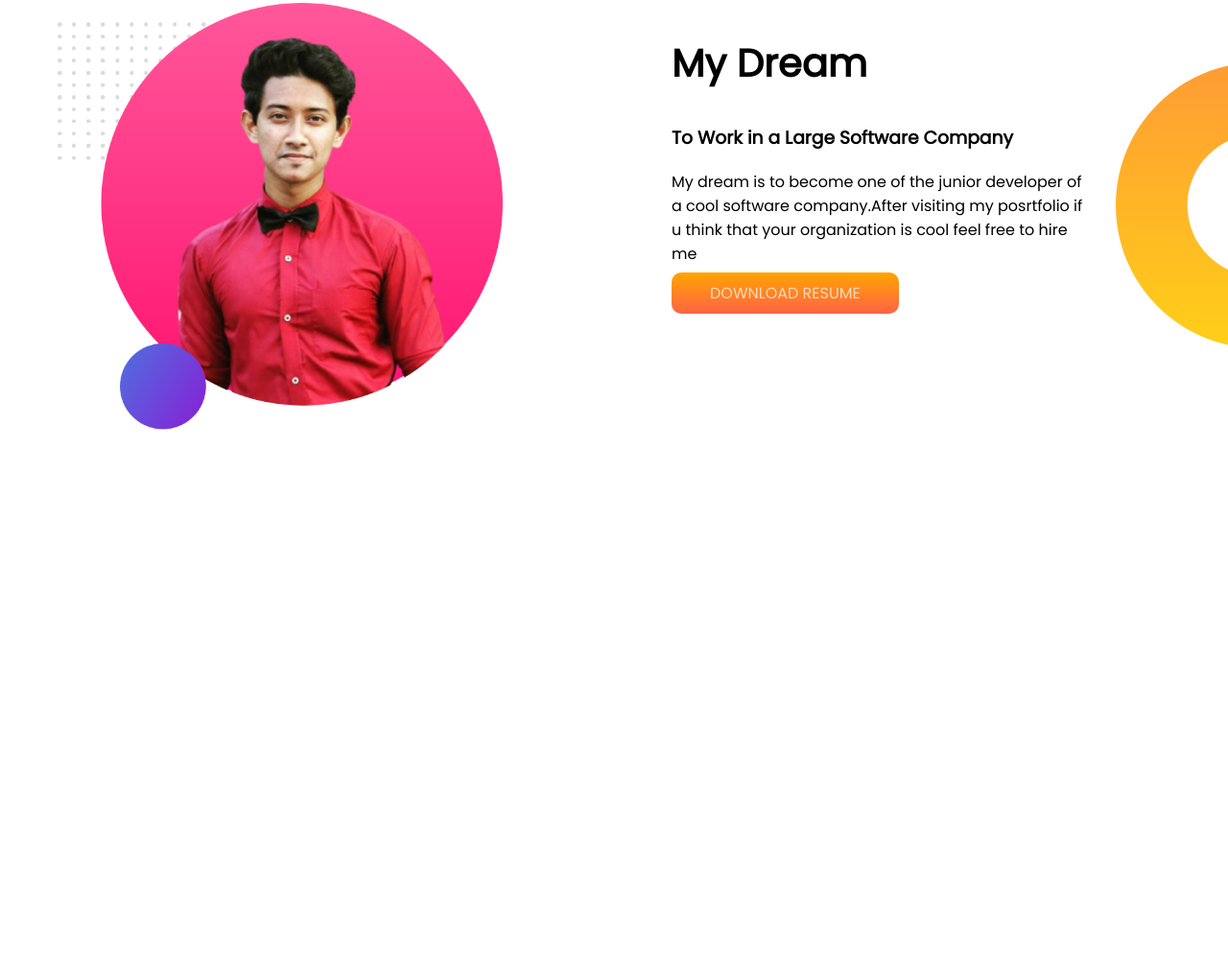
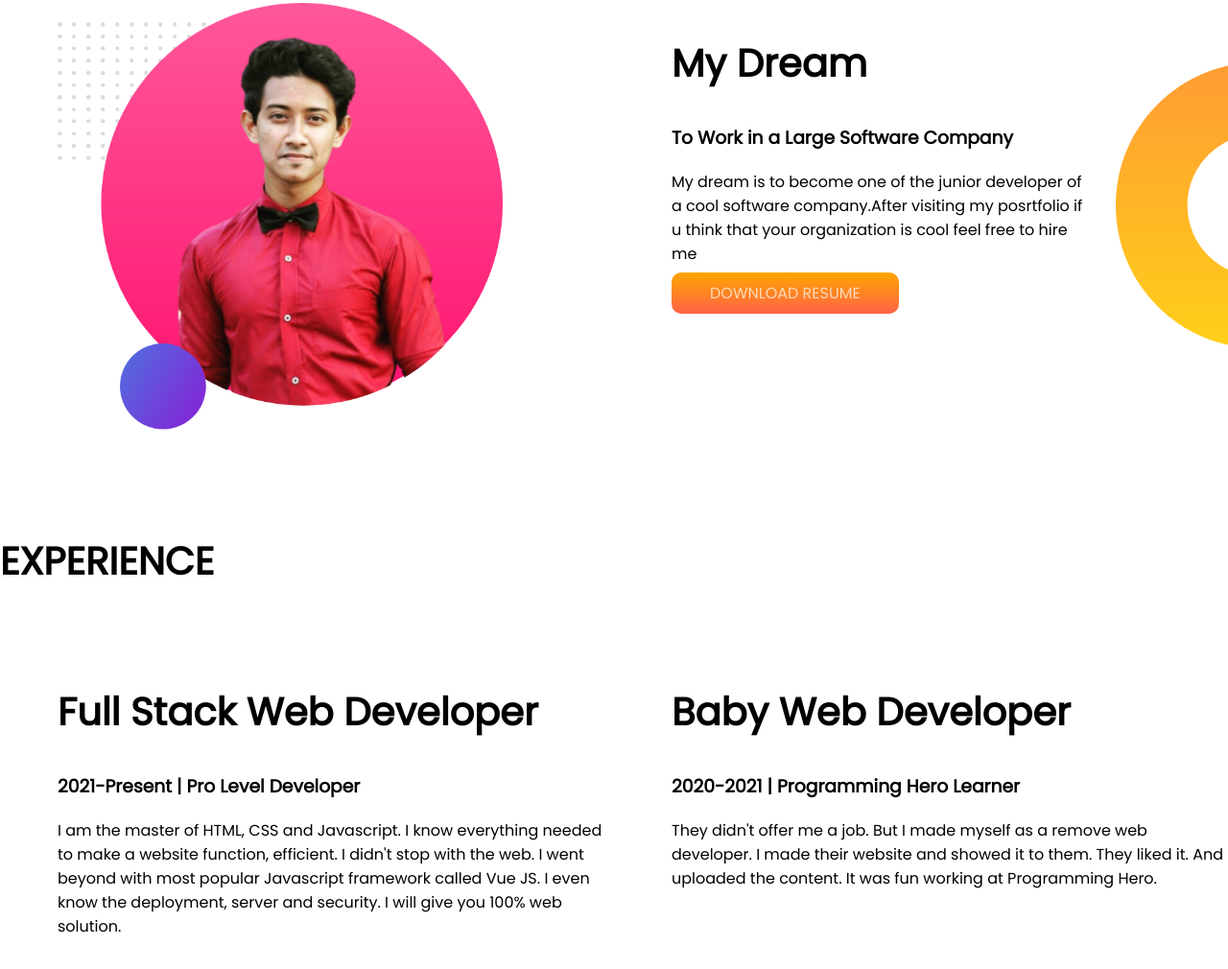
Before and after one commit to Istiak26615/developer-portfolio, a plain HTML site: page index.html in a window 1280 px wide. Shown: the part 625-1635 px from the top of the page at 96% size. Before the commit the page ends 1180 px from the top, so only its background shows below. Drawn offline with Linux system fonts and the light colour scheme.

Commit message:
abaro commit

```diff
--- a/index.html
+++ b/index.html
@@ -11,7 +11,7 @@
     <link rel="stylesheet" href="style.css">
 </head>
 <body>
-    <section class="background-image">
+    <section class="background-image flexible">
         <div class="half-width">
             <h1>Welcome To</h1>
             <h1> <span class="orange-color">Shishir</span>  Website</h1>
@@ -31,7 +31,7 @@
 
     </section>
 
-    <section class="background-img-for-2ndsection">
+    <section class="background-img-for-2ndsection flexible">
         <div class="half-width">
             <img src="images/my-bg2.png" alt="">
         </div>
@@ -44,6 +44,22 @@
         </div>
     </section>
 
+    <section class="experience-area">
+        <h1>EXPERIENCE</h1>
+        <div class="flexible">
+            <div class="half-width">
+                <H1>Full Stack Web Developer</H1>
+                <h3>2021-Present | Pro Level Developer</h3>
+                <p>I am the master of HTML, CSS and Javascript. I know everything needed to make a website function, efficient. I didn't stop with the web. I went beyond with most popular Javascript framework called Vue JS. I even know the deployment, server and security. I will give you 100% web solution.</p>
+            </div>
+            <div class="half-width">
+                <h1>Baby Web Developer</h1>
+                <h3>2020-2021 | Programming Hero Learner</h3>
+                <p>They didn't offer me a job. But I made myself as a remove web developer. I made their website and showed it to them. They liked it. And uploaded the content. It was fun working at Programming Hero.</p>
+            </div>
+        </div>
+    </section>
+
 
 
 </body>
--- a/style.css
+++ b/style.css
@@ -10,7 +10,7 @@ h1{
  .orange-color{
      color: orange;
  }
- section{
+ .flexible{
      display:flex;
      margin-bottom: 100px;
  }
```
